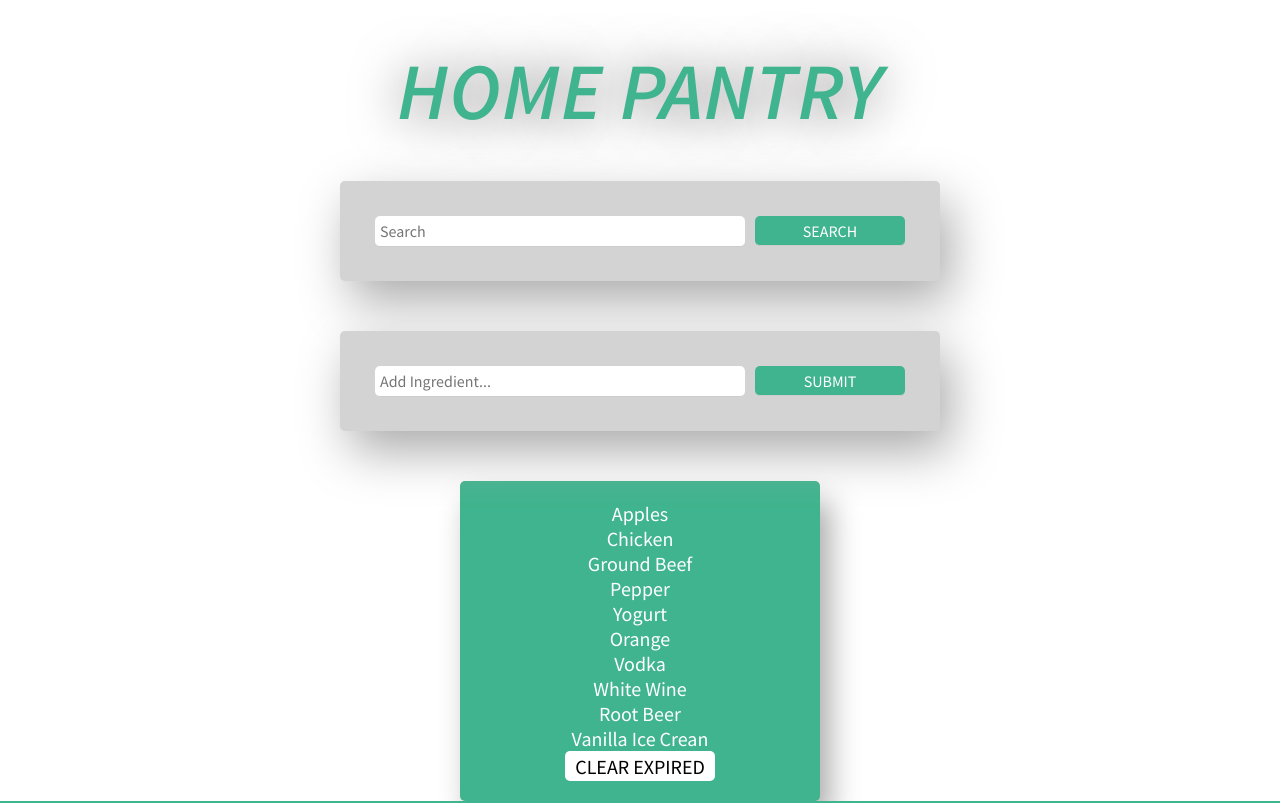
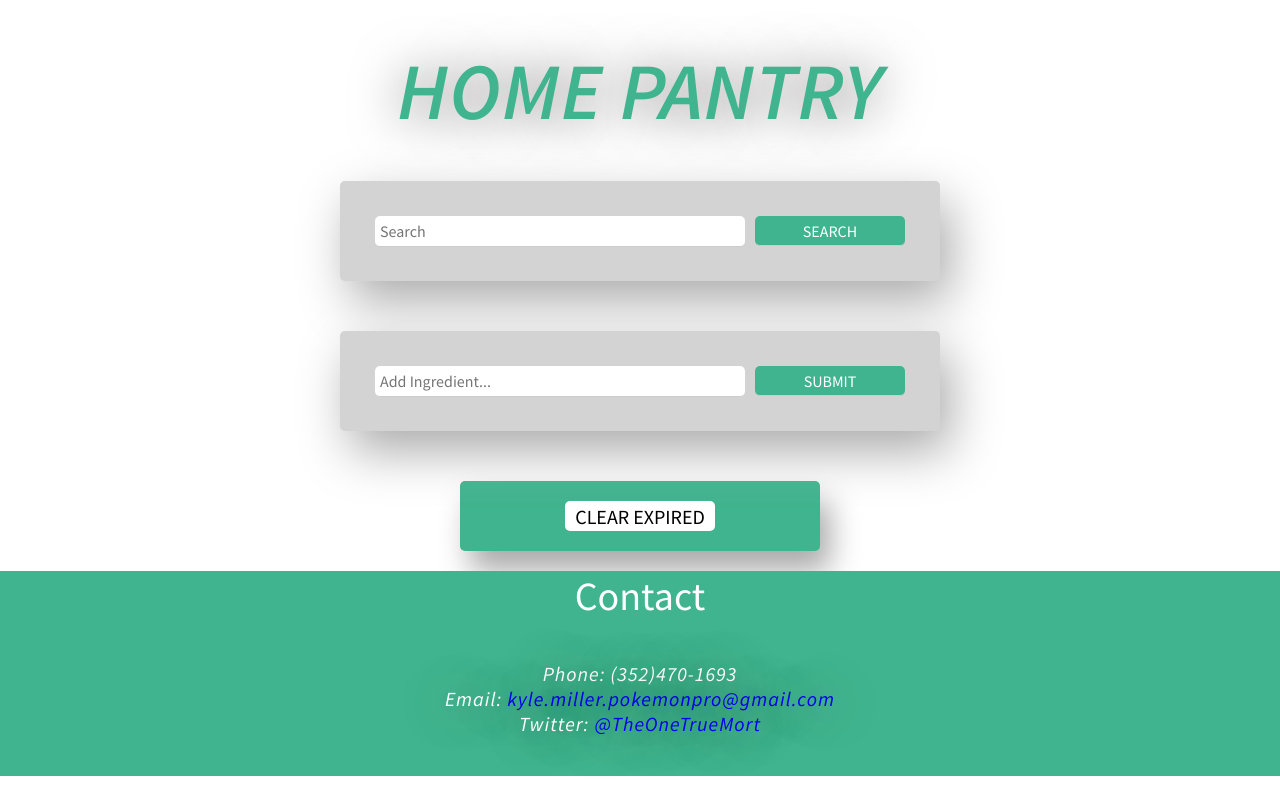
Before and after one commit to GuapDaddy/my-app, a React (Create React App) app: page / in a window 1280 px wide. Shown: the top 803 px of the page. Built offline with nearby package versions, Linux system fonts and the light colour scheme.

Commit message:
removed test import

```diff
--- a/src/App.css
+++ b/src/App.css
@@ -221,6 +221,7 @@ h1 {
   text-align:center;
   color: #ffffff;
   box-shadow: 1rem 2rem 3rem #aaa;
+  margin-bottom: 2rem;
 }
 
 .remove{
@@ -234,5 +235,4 @@ h1 {
   text-align: center;
   padding-left: 1rem;
   padding-right: 1rem;
-
 }
--- a/src/App.js
+++ b/src/App.js
@@ -3,14 +3,13 @@ import Axios from "axios"
 import { v4 as uuidv4 } from 'uuid';
 import Recipe from "./recipe"
 import './App.css';
-import data from './data.json'
 import ToDoList from './ToDoList'
 import ToDoForm from './ToDoForm'
 
 
 
 const App = () => {
-  const [toDoList, setToDoList] = useState(data)
+  const [toDoList, setToDoList] = useState([])
   const [query,setQuery] = useState ("")
   const [recipes, setRecipe] = useState ([])
 
```
